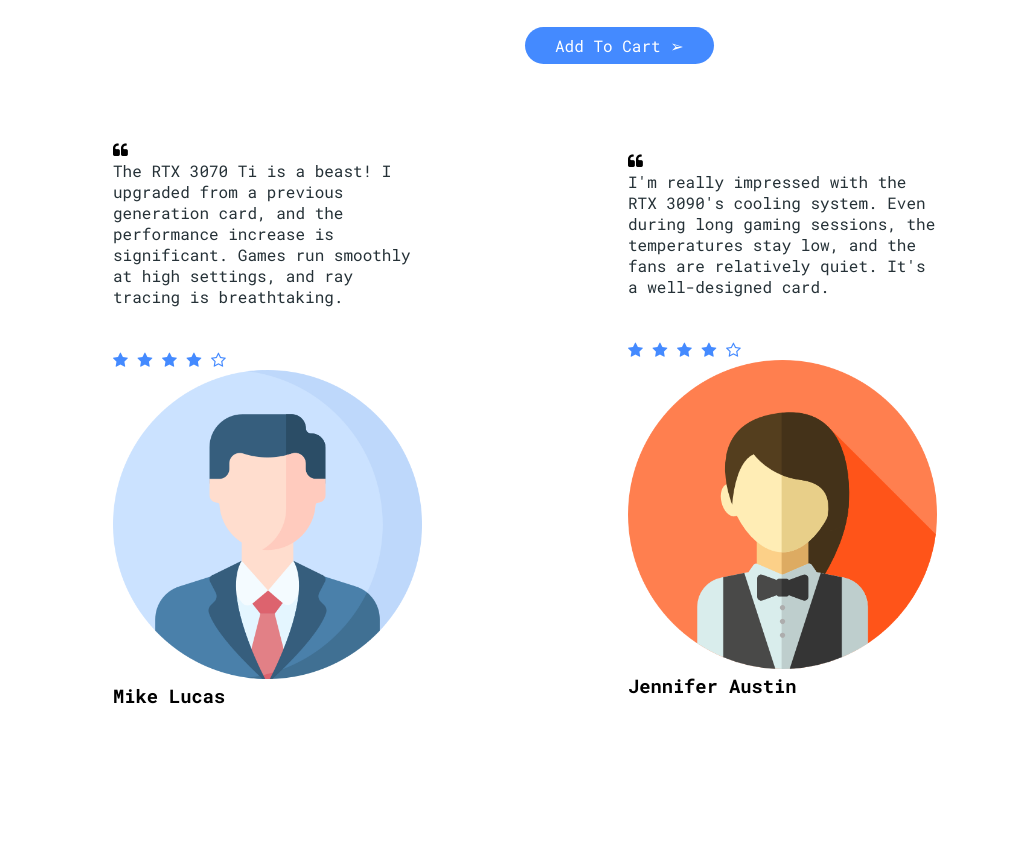
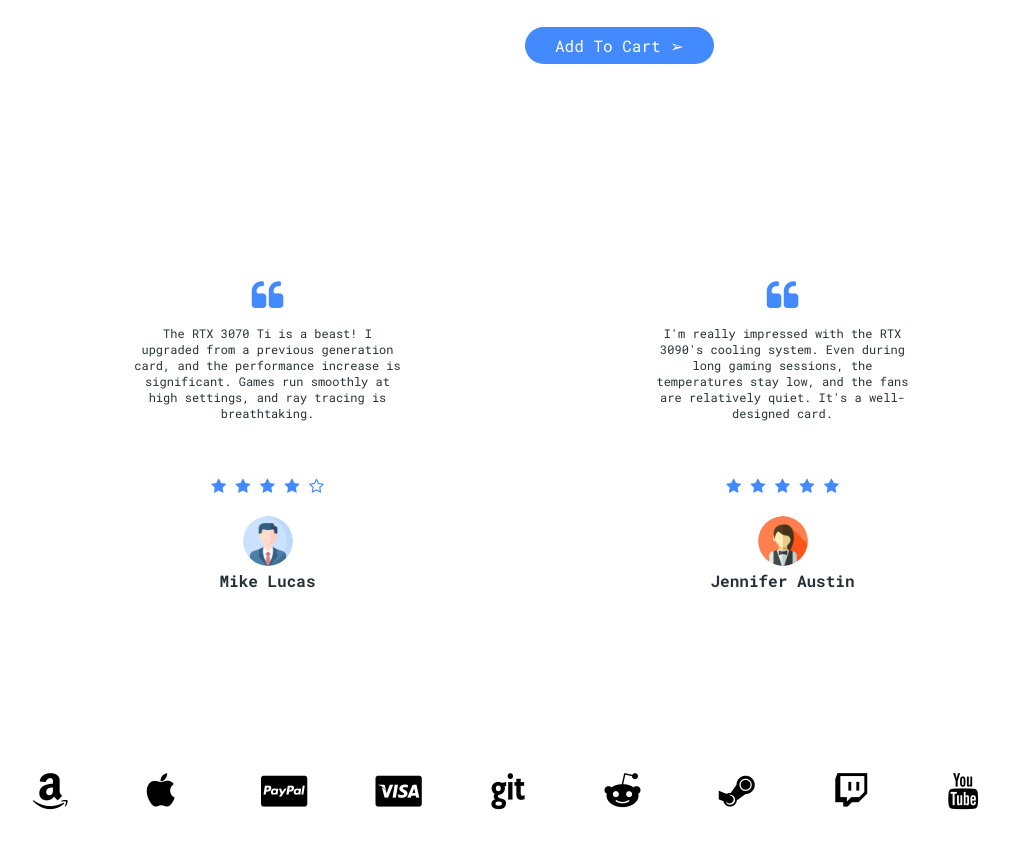
Before and after one commit to mohamadhala/index.HTML, a plain HTML site: page index.html in a window 1280 px wide. Shown: the part 2944-3811 px from the top of the page, without its empty margins (115-1124 px from the left). Before the commit the page ends 3667 px from the top, so only its background shows below. Drawn offline with Linux system fonts and the light colour scheme; a web font is replaced by a local one.

Commit message:
index.HTML

```diff
--- a/index.html
+++ b/index.html
@@ -14,6 +14,9 @@
 <!-- for the Rating  -->
 <link rel="stylesheet" href="https://cdnjs.cloudflare.com/ajax/libs/font-awesome/4.7.0/css/font-awesome.min.css">
 </head>
+
+<!-- For the Brands ICON  -->
+<link rel="stylesheet" href="https://cdnjs.cloudflare.com/ajax/libs/font-awesome/4.7.0/css/font-awesome.min.css">
 
 
 <body>
@@ -70,7 +73,7 @@
    </div>
   </div>
 
-    <!-- featured Products -->
+    <!---------------- featured Products ------------------------->
   <div class="small-container">
     <h2 class="title">Featured Products</h2>
     <div class="row">
@@ -285,7 +288,7 @@
     </div>
   </div>
 
-  <!-- testimonial  -->
+  <!----------------------testimonial  -------------------------->
   <div class="testimonial">
     <div class="small-container">
       <div class="row">
@@ -310,7 +313,7 @@
             <i class="fa fa-star" ></i>
             <i class="fa fa-star" ></i>
             <i class="fa fa-star"></i>
-            <i class="fa fa-star-o"></i>
+            <i class="fa fa-star"></i>
           </div>
           <img src="profile pic2.png">
           <h3>Jennifer Austin</h3>
@@ -318,5 +321,41 @@
       </div>
     </div>
   </div>
+
+  <!------------BRANDS------------>
+  <div class="brands">
+    <div class="small-container">
+      <div class="row">
+        <div class="col-5">
+            <i class="fa fa-amazon" style="font-size: 36px;"></i>
+        </div>
+        <div class="col-5">
+          <i class="fa fa-apple" style="font-size:36px"></i>
+        </div>
+        <div class="col-5">
+          <i class="fa fa-cc-paypal" style="font-size:36px"></i>
+        </div>
+        <div class="col-5">
+          <i class="fa fa-cc-visa" style="font-size:36px"></i>
+        </div>
+        <div class="col-5">
+          <i class="fa fa-git" style="font-size:36px"></i>
+        </div>
+        <div class="col-5">
+          <i class="fa fa-reddit-alien" style="font-size:36px;"></i>
+        </div>
+        <div class="col-5">
+          <i class="fa fa-steam" style="font-size:36px"></i>
+        </div>
+        <div class="col-5">
+          <i class="fa fa-twitch" style="font-size:36px"></i>
+        </div>
+        <div class="col-5">
+          <i class="fa fa-youtube" style="font-size:36px"></i>
+
+        </div>
+      </div>
+    </div>
+  </div>
 </body>
 </html>
--- a/styles.css
+++ b/styles.css
@@ -190,3 +190,63 @@ h4
 {
   padding: 20px;
 }
+.testimonial
+{
+  padding-top: 100px;
+}
+.testimonial .col-3
+{
+  text-align: center;
+  padding: 40px 20px;
+  box-shadow: 0 0 20px rgba(0, 0,0,0,0.1);
+  cursor: pointer;
+  transform: 0.5s;
+}
+.testimonial .col-3 img{
+  width: 50px;
+  margin-top: 20px;
+  border-radius: 50%;
+
+}
+.testimonial .col-3:hover
+{
+  transform: translateY(-10px);
+}
+.fa.fa-quote-left
+{
+  font-size: 34px;
+  color:#448AFF ;
+}
+.col-3 p
+{
+  font-size: 12px;
+  margin: 12px 0 ;
+  color: #253137;
+}
+.testimonial .col-3 h3
+{
+  font-weight: 600;
+  color: #253137;
+  font-size: 16px;
+}
+.brands
+{
+  margin: 100px auto;
+}
+.col-5
+{
+  width: 110px;
+
+}
+.col-5 img
+{
+  width: 100%;
+  cursor: pointer;
+  filter: grayscale(100%);
+}
+.brands .col-5
+{
+  padding: 20px;
+  margin-bottom: 30px;
+  font-size:36px;
+}
```
